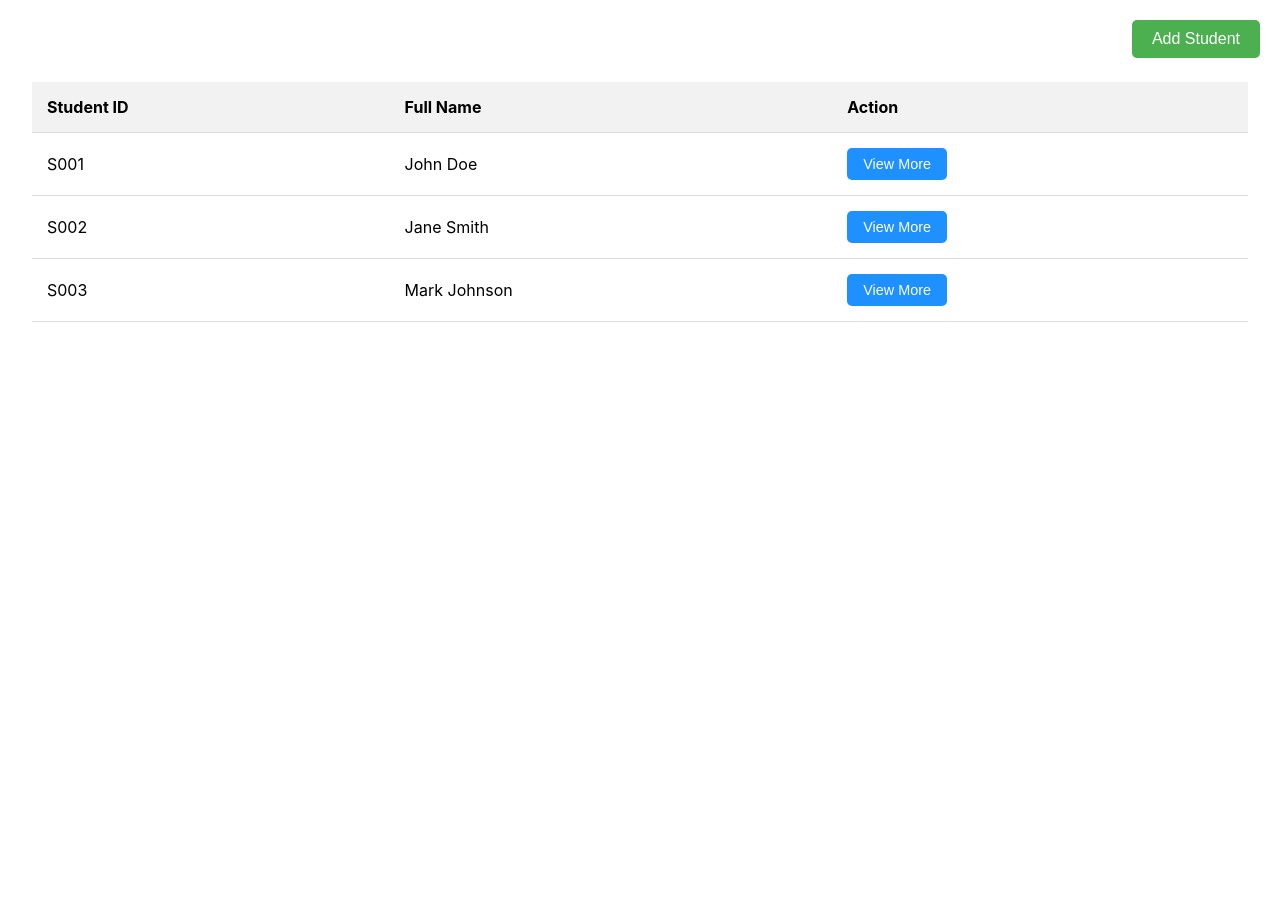
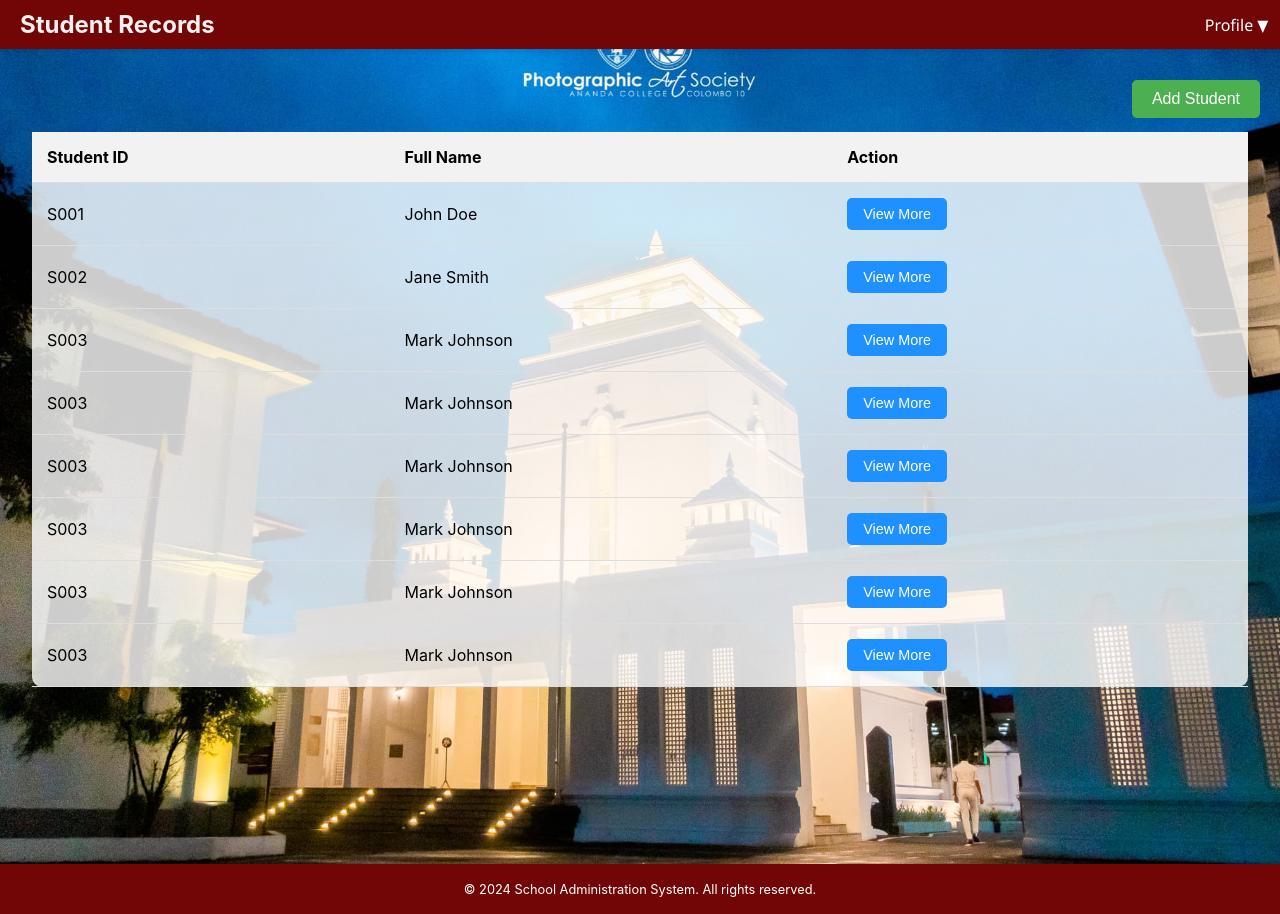
Before and after one commit to Ishara-Vithanage/React-.Net-Learning, a React (Create React App) app: page /student-records in a window 1280 px wide. Before the commit the page ends 800 px from the top, so only its background shows below. Built offline with nearby package versions, Linux system fonts and the light colour scheme.

Commit message:
student records updated

```diff
--- a/src/component/Header.jsx
+++ b/src/component/Header.jsx
@@ -21,7 +21,7 @@ const Header = ({ pageName }) => {
 
   return (
     <header className={styles.header}>
-      <div className={styles.pageName}>Dashboard</div>
+      <div className={styles.pageName}>{pageName}</div>
       <div className={styles.buttonContainer}>
         <button className={styles.profileButton} onClick={toggleDropdown}>
           Profile ▼
--- a/src/component/styles/Footer.module.css
+++ b/src/component/styles/Footer.module.css
@@ -6,7 +6,6 @@
     align-items: center;
     justify-content: center;
     font-size: 0.8rem;
-    position: fixed;
     bottom: 0;
     width: 100%;
 }
--- a/src/component/styles/Header.module.css
+++ b/src/component/styles/Header.module.css
@@ -6,6 +6,9 @@
   padding: 10px 20px;
   background-color: #720606;
   box-shadow: 0 2px 4px rgba(0, 0, 0, 0.1);
+  position: fixed; /* Fixes the header to the viewport */
+  width: 98%; /* Makes the header span the full width */
+  z-index: 1000; /* Ensures it appears above other elements */
 }
 
 .pageName {
--- a/src/pages/Dashboard.jsx
+++ b/src/pages/Dashboard.jsx
@@ -1,4 +1,4 @@
-import React from 'react';
+import { React } from 'react';
 import { useNavigate } from 'react-router-dom';
 import Header from '../component/Header';
 import Footer from '../component/Footer'; // Import the Footer component
@@ -12,7 +12,6 @@ import employeeRecords from '../assets/employeeRecords.jpg'; // Import the image
 const Dashboard = () => {
 
     const navigate = useNavigate();
-
     const navigateStudentsRecords = () => {
         navigate('/student-records');
     }
@@ -24,7 +23,7 @@ const Dashboard = () => {
     return (
 
         <div className={styles.dashboard}>
-            <Header/>
+            <Header pageName="Dashboard" />
             {/* Top 25% Background Section */}
             <div className={styles.topSection}>
                 <h1 className={styles.topTitle}>School Administration System</h1>
--- a/src/pages/StudentRecords.jsx
+++ b/src/pages/StudentRecords.jsx
@@ -1,5 +1,7 @@
 import React from 'react';
 import styles from './styles/StudentRecords.module.css'; // Import the CSS for styling
+import Header from '../component/Header';
+import Footer from '../component/Footer';
 
 const StudentRecords = () => {
     // Sample student data
@@ -7,9 +9,16 @@ const StudentRecords = () => {
         { id: 'S001', name: 'John Doe' },
         { id: 'S002', name: 'Jane Smith' },
         { id: 'S003', name: 'Mark Johnson' },
+        { id: 'S003', name: 'Mark Johnson' },
+        { id: 'S003', name: 'Mark Johnson' },
+        { id: 'S003', name: 'Mark Johnson' },
+        { id: 'S003', name: 'Mark Johnson' },
+        { id: 'S003', name: 'Mark Johnson' }
     ];
 
     return (
+        <div>
+            <Header pageName="Student Records" />
             <div className={styles.student_records}>
                 {/* Add Student Button */}
                 <button className={styles.add_student_btn}>Add Student</button>
@@ -36,6 +45,8 @@ const StudentRecords = () => {
                     </tbody>
                 </table>
             </div>
+            <Footer />
+        </div>
     );
 };
 
--- a/src/pages/styles/Dashboard.module.css
+++ b/src/pages/styles/Dashboard.module.css
@@ -7,7 +7,7 @@
 
 /* Top 25% Background Section */
 .topSection {
-    height: 60%;
+    height: 100%;
     background-image: url('../../assets/headingImage1.jpg');
     background-size: cover;
     background-position: center;
--- a/src/pages/styles/StudentRecords.module.css
+++ b/src/pages/styles/StudentRecords.module.css
@@ -2,12 +2,22 @@
 .student_records {
     padding: 2rem;
     position: relative;
+    background-image: url(../../assets/bgImageNight.jpg);
+    background-size: cover;
+    /* Ensures the image covers the entire area */
+    background-repeat: no-repeat;
+    /* Prevents the image from repeating */
+    background-attachment: fixed;
+    /* Keeps the background image fixed while scrolling */
+    background-position: center;
+    /* Centers the image */
+    height: 100vh;
 }
 
 /* Add Student Button in top right corner */
 .add_student_btn {
     position: absolute;
-    top: 20px;
+    top: 80px;
     right: 20px;
     padding: 10px 20px;
     background-color: #4caf50;
@@ -27,7 +37,9 @@
 .student_table {
     width: 100%;
     border-collapse: collapse;
-    margin-top: 50px;
+    margin-top: 100px;
+    background-color: rgba(255, 255, 255, 0.8);
+    border-radius: 10px;
 }
 
 .student_table th,
```
Also changed, not shown: src/assets/bgImageNight.jpg (added), src/assets/headingImage.jpg (deleted). Lines whose indentation alone changed are shown as unchanged.
